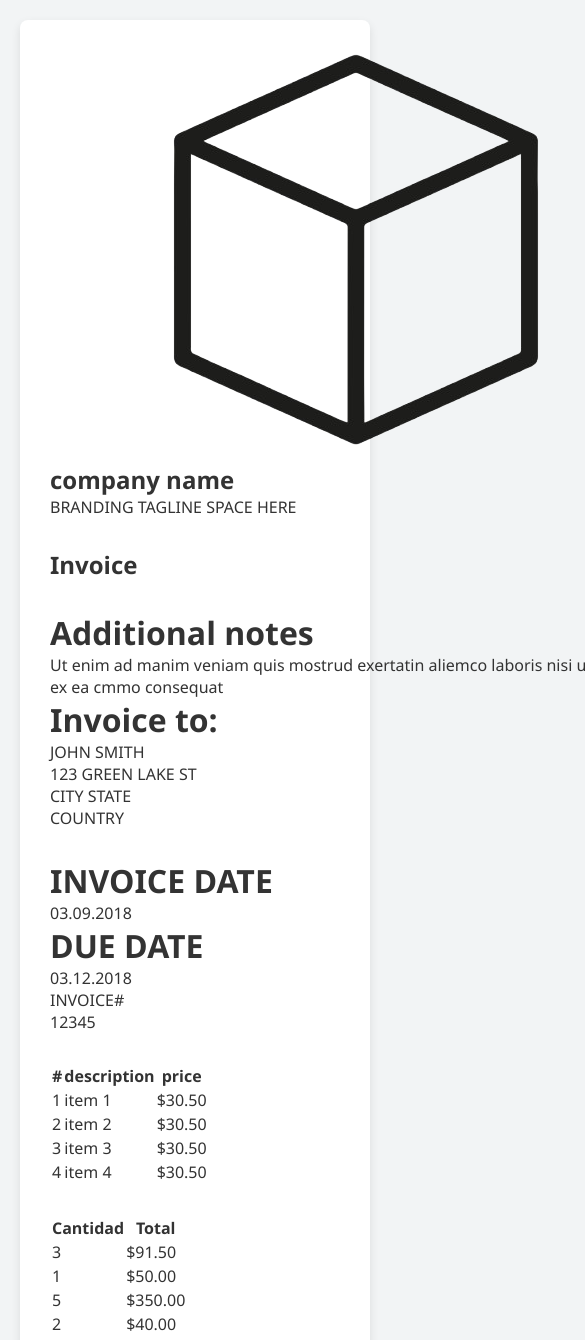
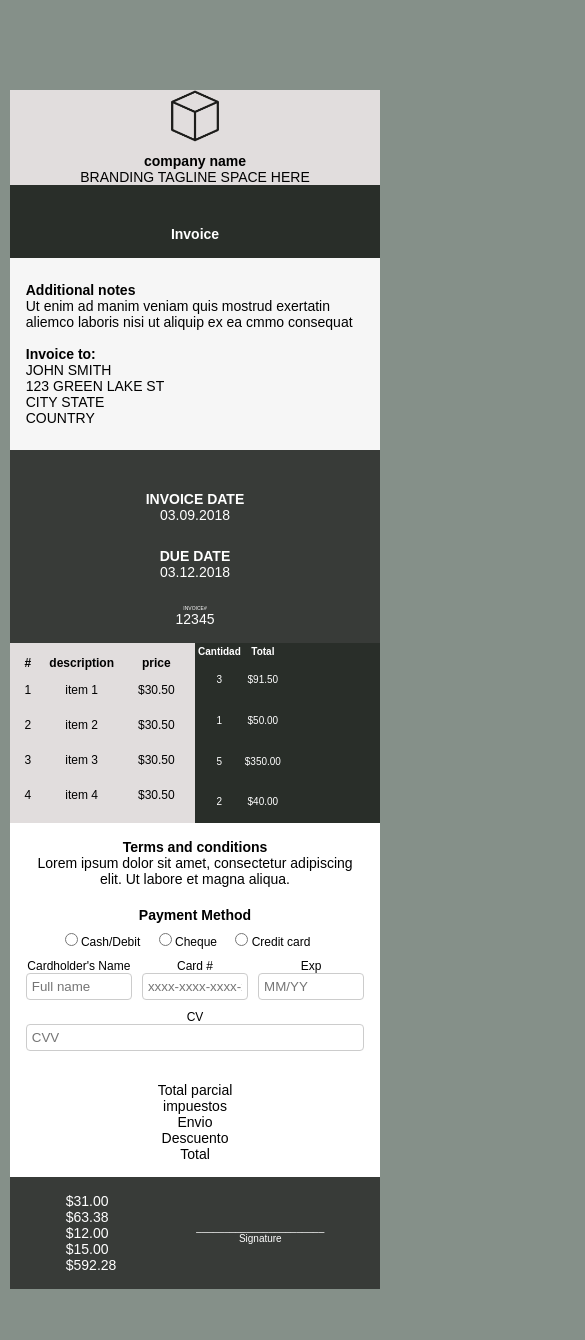
Before and after one commit to Nicolas2407/factura, a plain HTML site: page index.html in a window 390 px wide. Shown: the top 1340 px of the page, 585 px wide, since content can reach past the window. Drawn offline with Linux system fonts and the light colour scheme.

Commit message:
Update factura Nicolas.css

```diff
--- a/factura Nicolas.css
+++ b/factura Nicolas.css
@@ -1,164 +1,374 @@
 * {
-  box-sizing: border-box;
-  margin: 0;
-  padding: 0;
+    margin: 0;
+    box-sizing: border-box;
 }
 
 body {
-  font-family: 'Segoe UI', sans-serif;
-  background-color: #f2f4f5;
-  color: #333;
-  padding: 20px;
+    font-family: Arial;
+    background-color: rgb(133, 144, 137);
 }
 
 .invoice-container {
-  background-color: white;
-  max-width: 900px;
-  margin: auto;
-  padding: 30px;
-  display: grid;
-  gap: 30px;
-  box-shadow: 0 4px 10px rgba(0,0,0,0.1);
-  border-radius: 8px;
+    margin: 90px auto;
+    width: 90%;
+    height: 700px;
+    max-width: 500px;
+    display: grid;
+    grid-template-columns: repeat(6, fr);
+    grid-template-rows: 15% 20% 25% 40%;
 }
 
-.invoice-header {
-  display: flex;
-  justify-content: space-between;
-  flex-wrap: wrap;
+.element {
+    color: #ffff;
+    text-align: center;
 }
 
-.company-info {
-  flex: 1;
+.elemento-1 {
+    background-color: rgb(225, 221, 221);
+    grid-column: 1/5;
+    grid-row: 1;
+    font-size: 12px;
+    color: black;
+    text-align: right;
+    text-align: center;
 }
 
-.logo {
-  width: 40px;
-  height: 40px;
-  background: #333;
-  margin-bottom: 10px;
+.p {
+    font-size: 10px;
 }
 
-.invoice-title {
-  flex: 1;
-  background-color: #2e2e2e;
-  color: white;
-  padding: 20px;
-  border-radius: 8px;
+.cubo {
+    margin-top: 0px;
+    width: 100px;
+    margin-bottom: 10px;
+    float: left;
+    float: inline-start;
+
 }
 
-.invoice-details p {
-  margin: 5px 0;
+.elemento-2 {
+    background-color: rgb(41, 46, 41);
+    grid-column: 5/7;
+    align-items: center;
+    padding: 1rem;
+    font-family: Arial, Helvetica, sans-serif;
+
 }
 
-.invoice-info {
-  display: flex;
-  justify-content: space-between;
-  flex-wrap: wrap;
-  gap: 20px;
+.elemento-2 h2 {
+    margin-top: 25px;
 }
 
-.notes, .invoice-to {
-  flex: 1;
+.elemento-3 {
+    background-color: rgb(246, 246, 246);
+    grid-column: 1/5;
+    font-size: 20px;
+    color: black;
+    display: flex;
+    font-size: 10px;
 }
 
-.invoice-table {
-  display: grid;
+.texto-1 {
+    width: 60%;
+    text-align: start;
+    padding: 20px 0px 30px 30px;
+}
+
+.texto-2 {
+    width: 40%;
+    text-align: end;
+    padding: 20px 20px 30px 0px;
+}
+
+
+.elemento-4 {
+    background-color: rgb(56, 59, 56);
+    grid-column: 5/7;
+    font-size: 5px;
+    justify-content: center;
+    align-items: center;
+    justify-items: center;
+    padding: auto;
+    text-align: center;
+}
+
+.elemento-4 h1 {
+    margin-top: 25px;
+}
+
+.elemento-5 {
+    background-color: rgb(225, 221, 221);
+    grid-column: 1/5;
+    display: grid;
+    font-size: 10px;
+}
+
+.tabla {
+    width: 100%;
+    height: 180px;
+    font-size: 10px;
+    padding: 10px 20px 10px 20px;
+    padding: 0%;
+    color: black;
+}
+
+.numero {
+    width: 60%;
+    text-align: center;
+    color: black;
+}
+
+.descripcion {
+    width: 60%;
+    text-align: center;
+    color: black;
+}
+
+.precio {
+    width: 60%;
+    text-align: center;
+    color: black;
+}
+
+
+.elemento-6 {
+    background-color: rgb(41, 46, 41);
+    grid-column: 5/7;
+    display: flex;
+    font-size: 10px;
+}
+
+.cantidad {
+    width: 60%;
+    text-align: center;
+    color: white;
+}
+
+.total {
+    width: 60%;
+    text-align: center;
+    color: white;
+}
+
+
+
+.elemento-7 {
+    background-color: white;
+    grid-column: 1/5;
+    display: flex;
+    font-size: 10px;
+}
+
+.terms {
+    color: black;
+    text-align: center;
+}
+
+.total {
+    color: black;
+    text-align: center;
+}
+
+.elemento-8 {
+    background-color: rgb(56, 59, 56);
+    grid-column: 5/7;
+    display: flex;
+    font-size: 10px;
+    align-items: center;
+    flex-direction: column;
+}
+
+.tema {
+    display: flex;
+    flex-direction: column;
+
+}
+
+.cuenta {
+    color: white;
+text-align: center;
+}
+.firma {
+  color: white;
+  text-align: center;
+  margin-top: 10px;
+  margin-top: auto;
+  padding-bottom: 8px;
+}
+
+.payment-method {
+  font-family: Arial, sans-serif;
+  font-size: 14px;
+  max-width: 400px;
+}
+
+.payment-options {
+  margin: 10px 0;
+}
+
+.payment-options label {
+  margin-right: 15px;
+}
+
+.payment-fields {
+  display: flex;
+  flex-wrap: wrap;
   gap: 10px;
 }
 
-.table-header, .table-row {
-  display: grid;
-  grid-template-columns: 0.5fr 2fr 1fr 0.7fr 1fr;
-  padding: 10px;
-  border-bottom: 1px solid #ccc;
+.payment-fields label {
+  display: flex;
+  flex-direction: column;
+  flex: 1;
+  min-width: 100px;
 }
 
-.table-header {
-  font-weight: bold;
-  background-color: #f0f0f0;
-}
-
-.summary {
-  display: flex;
-  justify-content: flex-end;
-}
-
-.summary-box {
-  width: 300px;
-  background-color: #2e2e2e;
-  color: white;
-  padding: 20px;
-  border-radius: 8px;
-}
-
-.summary-box p {
-  display: flex;
-  justify-content: space-between;
-  margin: 6px 0;
-}
-
-.summary-box .total {
-  font-weight: bold;
-  font-size: 1.2em;
-}
-
-.terms, .payment-method {
-  padding: 10px 0;
-}
-
-.payment-method form {
-  display: flex;
-  flex-direction: column;
-  gap: 10px;
-}
-
-.payment-method label {
-  display: inline-block;
-}
-
-.card-info {
-  display: grid;
-  grid-template-columns: 2fr 2fr 1fr 1fr;
-  gap: 10px;
-}
-
-.card-info input {
-  padding: 8px;
+.payment-fields input {
+  padding: 5px;
   border: 1px solid #ccc;
   border-radius: 4px;
 }
-
-.signature {
+.metodo-pago {
   display: flex;
-  justify-content: flex-end;
+  flex-direction: column;
+  align-items: center;
+  margin-top: 20px;
 }
 
-.signature button {
-  padding: 10px 20px;
-  background-color: #2e2e2e;
-  color: white;
-  border: none;
-  border-radius: 5px;
-  cursor: pointer;
+
+@media (max-width: 600px) {
+  .invoice-container {
+
+    display: grid;
+    grid-template-columns: 1fr;
+    grid-template-rows: auto;
+    width: 95%;
+    height: auto;
+
+
+  }
+
+  .elemento-1,
+  .elemento-2,
+  .elemento-3,
+  .elemento-4,
+  .elemento-5,
+  .elemento-6,
+  .elemento-7,
+  .elemento-8 {
+    grid-column: 1 / -1;
+  }
+
+  .elemento-2,
+  .elemento-4,
+  .elemento-6,
+  .elemento-8 {
+    padding: 1rem;
+    text-align: center;
+  }
+
+  .elemento-3 {
+    flex-direction: column;
+    font-size: 12px;
+    padding: 1rem;
+  }
+
+  .texto-1,
+  .texto-2 {
+    width: 100%;
+    text-align: left;
+    padding: 0.5rem 0;
+  }
+
+  .tabla {
+    font-size: 12px;
+    padding: 10px;
+  }
+
+  .cantidad,
+  .total {
+    width: 100%;
+    font-size: 14px;
+    text-align: center;
+  }
+
+  .terms {
+    padding: 1rem;
+    font-size: 12px;
+  }
+
+  .tema {
+    flex-direction: column;
+    align-items: center;
+    gap: 10px;
+    font-size: 12px;
+  }
+
+  .cubo {
+    width: 80px;
+    margin: 0 auto 10px auto;
+
+  }
+
+  h1, h2, p {
+    font-size: 14px;
+  }
 }
 
-.signature button:hover {
-  background-color: #444;
+@media (max-width: 600px) {
+  .invoice-container {
+    display: grid;
+    grid-template-columns: 1fr 1fr;
+    gap: 0;
+  }
+
+  .elemento-5,
+  .elemento-6 {
+    grid-column: auto;
+    margin: 0;
+    padding: 0;
+  }
+}
+@media (max-width: 400px) {
+  .elemento-1 {
+    display: flex;
+    flex-direction: column;
+    align-items: center;
+    text-align: center;
+  }
+
+  .cubo {
+    margin-bottom: 10px;
+  }
 }
 
-/* Responsive */
-@media (max-width: 768px) {
-  .invoice-header,
-  .invoice-info {
+@media (max-width: 400px) {
+  .elemento-7 {
+    display: flex;
     flex-direction: column;
+    align-items: center;
+    text-align: center;
   }
 
-  .card-info {
-    grid-template-columns: 1fr;
+  .terms, .total {
+    width: 100%;
+    margin-bottom: 15px;
+  }
+}
+
+@media (max-width: 600px) {
+  .elemento-8 {
+    flex-direction: row;
+    justify-content: space-around;
+    align-items: center;
   }
 
-  .summary-box {
-    width: 100%;
+  .cuenta {
+    text-align: left;
+  }
+
+  .firma {
+    margin-top: 0;
+    padding-bottom: 0;
   }
 }
```
